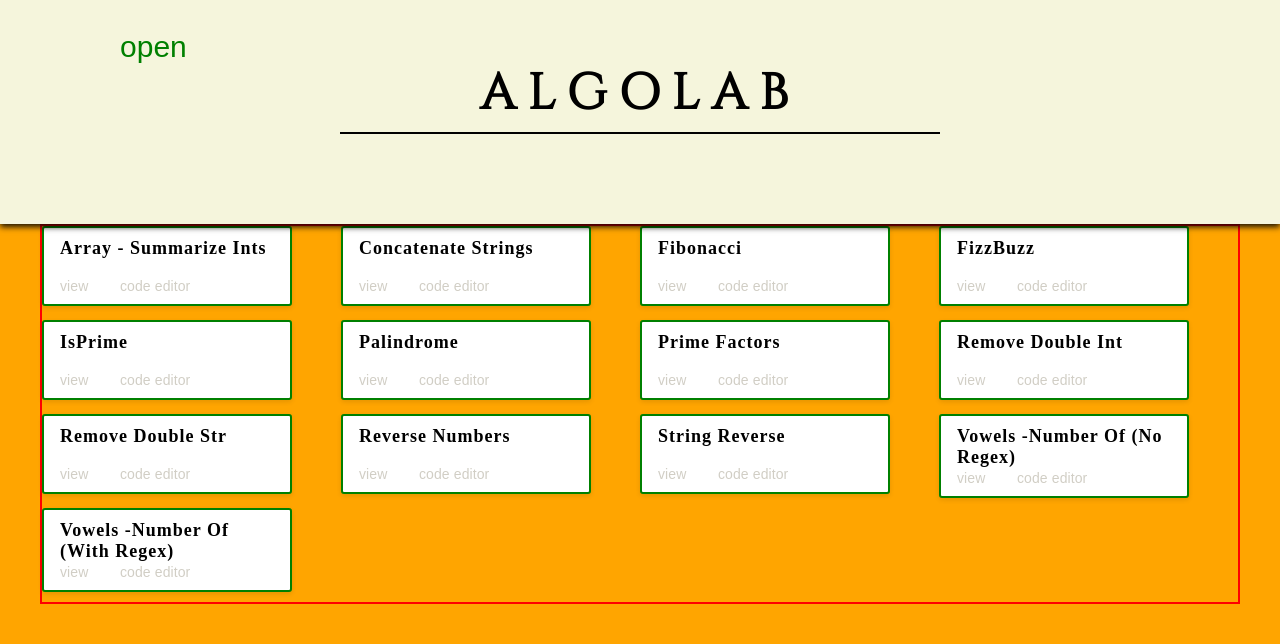
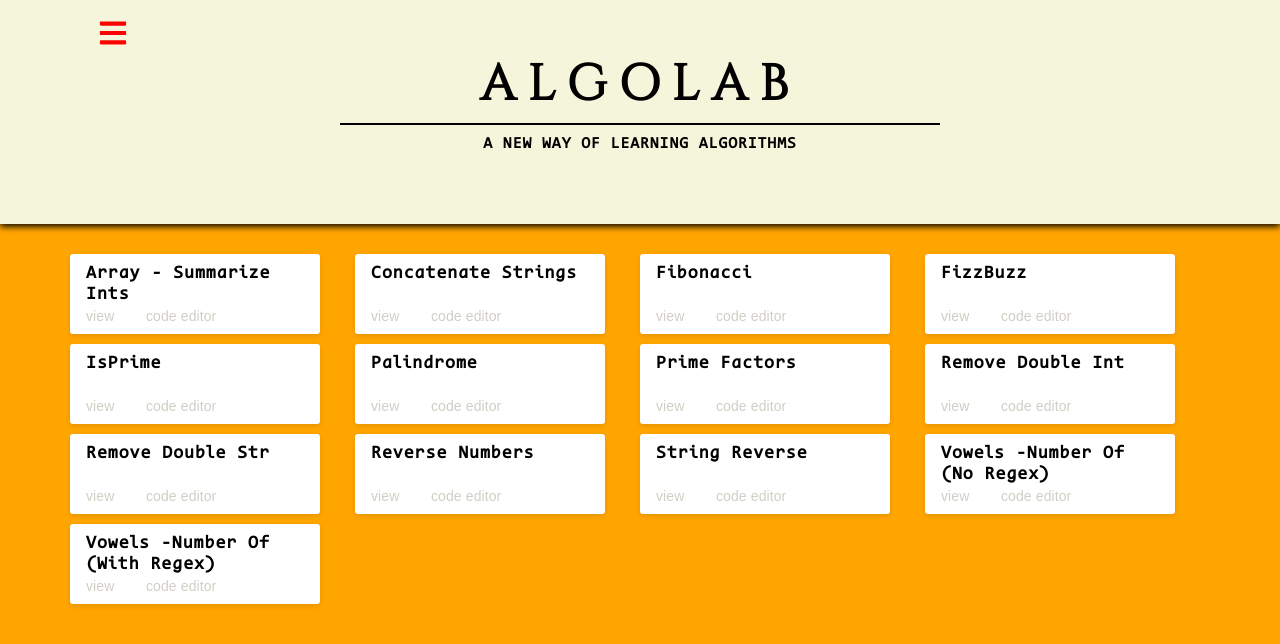
Before and after one commit to JoakimWretlind/algolab, a React (Create React App) app: page / in a window 1280 px wide. Shown: the top 644 px of the page. Built offline with nearby package versions, Linux system fonts and the light colour scheme.

Commit message:
fixing some keys and try with icons for the navbar

```diff
--- a/src/components/Navbar/Navbar.js
+++ b/src/components/Navbar/Navbar.js
@@ -1,6 +1,7 @@
 import React, { useState } from 'react';
 import { GlobalStyle } from '../../globalStyle';
 import { NavbarData } from './NavbarData';
+import * as FaIcons from 'react-icons/fa';
 import { NavbarMain, NavToggle, Nav, NavItem } from './NavbarStyling'
 
 const Sidebar = () => {
@@ -10,13 +11,13 @@ const Sidebar = () => {
         <>
             <NavbarMain>
                 <GlobalStyle />
-                <NavToggle to="#" onClick={() => setNavbar(!navbar)}>
-                    open
+                <NavToggle to="#" >
+                    <FaIcons.FaBars onClick={() => setNavbar(!navbar)} />
                 </NavToggle>
             </NavbarMain>
             <Nav navbar={navbar}>
-                <NavToggle to="#" onClick={() => setNavbar(!navbar)}>
-                    close
+                <NavToggle to="#">
+                    <FaIcons.FaTimes onClick={() => setNavbar(!navbar)} />
                 </NavToggle>
                 {NavbarData.map((item, index) => {
                     return <NavItem to={item.path} key={index} onClick={() => setNavbar(!navbar)}>
--- a/src/components/Navbar/NavbarStyling.js
+++ b/src/components/Navbar/NavbarStyling.js
@@ -9,12 +9,16 @@ export const NavbarMain = styled.div`
 export const NavToggle = styled(Link)`
     font-size: 3rem;
     width: min-content;
-    margin: 3rem 0 0 0;
-    margin-left: ${({ navbar }) => (navbar ? '10rem' : '60%')};
+    margin-top: 1.8rem;
+    margin-left: ${({ navbar }) => (navbar ? '-3rem' : '0rem')};
+    margin-bottom: 5rem;
     display: flex;
     justify-content: flex-end;
-    color: green;
+    color: #f00;
     transition: .3s ease-out;
+    @media screen and (min-width: 767px){
+         margin-left: ${({ navbar }) => (navbar ? '10rem' : '60%')};
+    }
 `
 
 export const Nav = styled.nav`
@@ -30,10 +34,14 @@ export const Nav = styled.nav`
     justify-content: flex-start;
     transition: .7s;
     z-index: 10;
+    @media screen and (min-width: 767px){
+        padding-left: 5rem;
+    }
 `
 
 export const NavItem = styled(Link)`
     color: #ffffff;
     cursor: pointer;
+    font-size: clamp(2rem, 3vw, 2.2rem);
     margin-bottom: 3rem;
 `;
--- a/src/components/pages/CodeEditor/CodeEditor.js
+++ b/src/components/pages/CodeEditor/CodeEditor.js
@@ -1,5 +1,6 @@
 import React, { useContext } from 'react';
 import { DataContext, ImageContext, TaskContext } from '../../context/AllContex';
+import { TaskP } from '../ViewCode/View.elements';
 
 import {
     Section,
@@ -21,6 +22,7 @@ const CodeEditor = () => {
                 <HeroContainer>
                     <HeroHeader>{value}</HeroHeader>
                     <Border />
+                    <TaskP>{task}</TaskP>
                 </HeroContainer>
             </Hero>
         </Section>
--- a/src/components/pages/Home/Home.elements.js
+++ b/src/components/pages/Home/Home.elements.js
@@ -25,15 +25,21 @@ export const Border = styled.div`
   ${SharedBorder};
 `;
 
+export const HomeSubheader = styled.h4`
+  text-transform: uppercase;
+  font-family: 'Code';
+  font-size: 1.6rem;
+  letter-spacing: .1rem;
+`;
+
 export const HomeContainer = styled.div`
-border: 2px solid red;
+    padding: 3rem 3rem 0;
     height: 100%;
     width: 100vw;
     max-width: 120rem;
 `;
 
 export const ButtonWrapper = styled.div`
-border: 2px solid green;
     height: min-content;
     min-height: 8rem;
     width: 100%;
--- a/src/components/pages/Home/Home.js
+++ b/src/components/pages/Home/Home.js
@@ -7,6 +7,7 @@ import {
     Hero,
     HeroContainer,
     HeroHeader,
+    HomeSubheader,
     HomeContainer,
     ButtonWrapper,
     ButtonTitle,
@@ -51,6 +52,7 @@ const Home = () => {
                     <HeroContainer>
                         <HeroHeader>algolab</HeroHeader>
                         <Border />
+                        <HomeSubheader>a new way of learning algorithms</HomeSubheader>
                     </HeroContainer>
                 </Hero>
                 <HomeContainer
@@ -58,16 +60,16 @@ const Home = () => {
                         display: 'grid',
                         gridTemplate: `repeat(${getData}, 1fr) / repeat(${getAlgoWidth}, 1fr)`
                     }}>
-                    {SortedData.map(item => {
+                    {SortedData.map((item, index) => {
                         return (
-                            <ButtonWrapper>
-                                <ButtonTitle key={item.id}>{item.title}</ButtonTitle>
+                            <ButtonWrapper key={item.id}>
+                                <ButtonTitle >{item.title}</ButtonTitle>
                                 <ButtonContainer>
-                                    <AlgoButton key={item.title}
+                                    <AlgoButton
                                         to="/viewcode" onClick={() => { setValue(item.title); setTask(item.task); setImgValue(item.image); }}>
                                         view
                                     </AlgoButton>
-                                    <AlgoButton key={item.title}
+                                    <AlgoButton
                                         to="/codeeditor" onClick={() => { setValue(item.title); setTask(item.task); setImgValue(item.image); }}>
                                         code editor
                                     </AlgoButton>
--- a/src/components/pages/ViewCode/View.elements.js
+++ b/src/components/pages/ViewCode/View.elements.js
@@ -28,22 +28,44 @@ export const ViewContainer = styled.div`
     height: max-content;
     width: 100%;
     max-width: 120rem;
-    border: 2px solid black;
     height: 100%;
-    padding-top: 5rem;
-    margin: 0 3rem;
+    padding: 5rem 0 5rem;
+    margin: 0;
     display: flex;
     flex-direction: column;
     justify-content: center;
     align-items: center;
+    @media screen and (min-width: 767px){
+      margin: 0 3rem;
+    }
+`;
+
+export const TaskP = styled.p`
+  max-width: 90rem;
+  font-size: 1.6rem;
+  margin-top: 1rem;
+  letter-spacing: .1rem;
+  line-height: 1.6;
 `;
 
 export const CodeImage = styled.img`
   width: 100%;
-  max-width: 50rem;
-  margin: 0 3rem;
+  max-width: 70.7rem;
+  margin: 0 0 3rem;
+  border-radius: 1.2rem;
+  @media screen and (min-width: 767px){
+      max-width: 54rem;
+    }
 `;
 
 export const ViewButton = styled(Link)`
   ${DefaultButton};
+  margin-bottom: 2rem;
+  text-transform: uppercase;
+  letter-spacing: .1rem;
+  display: flex;
+  justify-content: center;
+  align-items: center;
+  min-width: 12rem;
+  font-size: 1.4rem;
 `;
--- a/src/components/pages/ViewCode/View.js
+++ b/src/components/pages/ViewCode/View.js
@@ -9,7 +9,8 @@ import {
     ViewContainer,
     ViewButton,
     CodeImage,
-    Border
+    Border,
+    TaskP
 } from './View.elements';
 
 const CodeView = () => {
@@ -24,6 +25,7 @@ const CodeView = () => {
                     <HeroContainer>
                         <HeroHeader>{value}</HeroHeader>
                         <Border />
+                        <TaskP>{task}</TaskP>
                     </HeroContainer>
                 </Hero>
                 <ViewContainer>
--- a/src/globalStyle.js
+++ b/src/globalStyle.js
@@ -1,11 +1,16 @@
 import { createGlobalStyle } from 'styled-components';
 import Cinzel from './components/fonts/CinzelRegular.ttf';
+import Code from './components/fonts/Code.otf';
 
 export const GlobalStyle = createGlobalStyle`
   @font-face {
     font-family: 'Cinzel';
     src: url(${Cinzel});
-  }
+  };
+  @font-face {
+    font-family: 'Code';
+    src: url(${Code});
+  };
 
   *,
   ::after,
```
Also changed, not shown: src/components/fonts/Code.otf (added).
